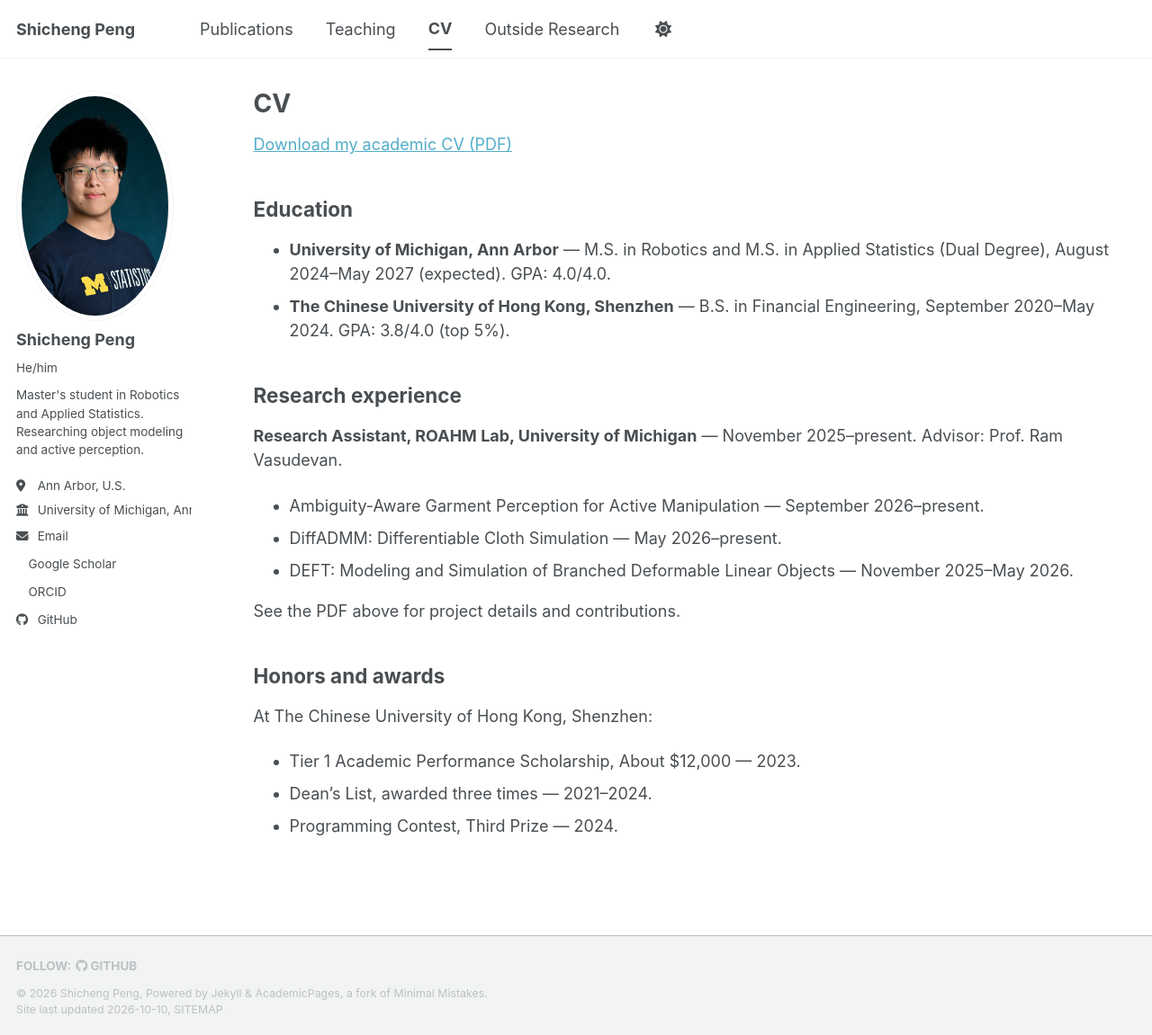
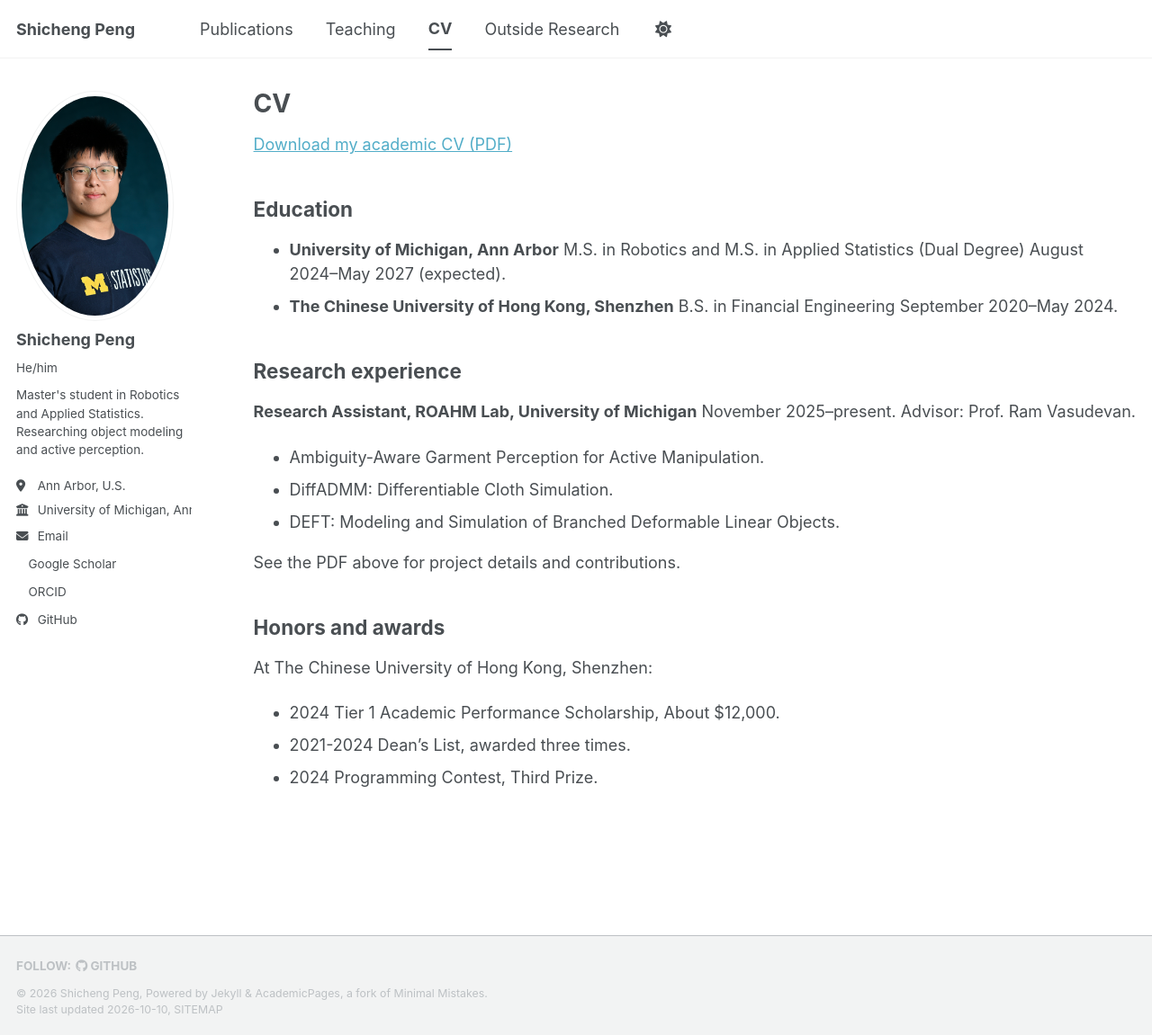
Before and after one commit to Pscjiayou/Pscjiayou.github.io, a Jekyll site: the page built from _pages/cv.md, in a window 1280 px wide and 1151 px high. Shown: the whole window at 90% size. Built offline with Jekyll 4.4.1, drawn with Linux system fonts in a browser that asks for light colours; a style sheet for code colours, icons or effects is not loaded.

```diff
--- a/_pages/cv.md
+++ b/_pages/cv.md
@@ -11,16 +11,22 @@
 
 ## Education
 
-- **University of Michigan, Ann Arbor** — M.S. in Robotics and M.S. in Applied Statistics (Dual Degree), August 2024–May 2027 (expected). GPA: 4.0/4.0.
-- **The Chinese University of Hong Kong, Shenzhen** — B.S. in Financial Engineering, September 2020–May 2024. GPA: 3.8/4.0 (top 5%).
+- **University of Michigan, Ann Arbor**
+M.S. in Robotics and M.S. in Applied Statistics (Dual Degree)
+August 2024–May 2027 (expected).
+- **The Chinese University of Hong Kong, Shenzhen**
+B.S. in Financial Engineering
+September 2020–May 2024.
 
 ## Research experience
 
-**Research Assistant, ROAHM Lab, University of Michigan** — November 2025–present. Advisor: Prof. Ram Vasudevan.
+**Research Assistant, ROAHM Lab, University of Michigan**
+November 2025–present.
+Advisor: Prof. Ram Vasudevan.
 
-- Ambiguity-Aware Garment Perception for Active Manipulation — September 2026–present.
-- DiffADMM: Differentiable Cloth Simulation — May 2026–present.
-- DEFT: Modeling and Simulation of Branched Deformable Linear Objects — November 2025–May 2026.
+- Ambiguity-Aware Garment Perception for Active Manipulation.
+- DiffADMM: Differentiable Cloth Simulation.
+- DEFT: Modeling and Simulation of Branched Deformable Linear Objects.
 
 See the PDF above for project details and contributions.
 
@@ -28,6 +34,6 @@
 
 At The Chinese University of Hong Kong, Shenzhen:
 
-- Tier 1 Academic Performance Scholarship, About $12,000 — 2023.
-- Dean's List, awarded three times — 2021–2024.
-- Programming Contest, Third Prize — 2024.
+- 2024 Tier 1 Academic Performance Scholarship, About $12,000.
+- 2021-2024 Dean's List, awarded three times.
+- 2024 Programming Contest, Third Prize.
```
